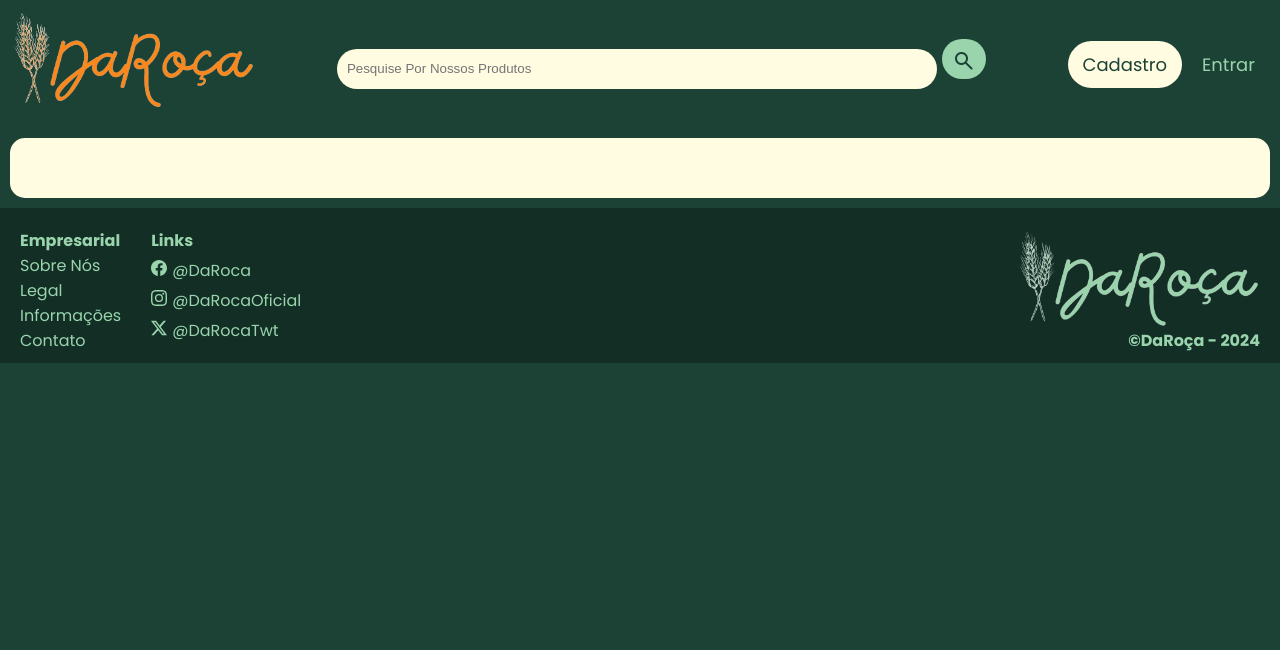
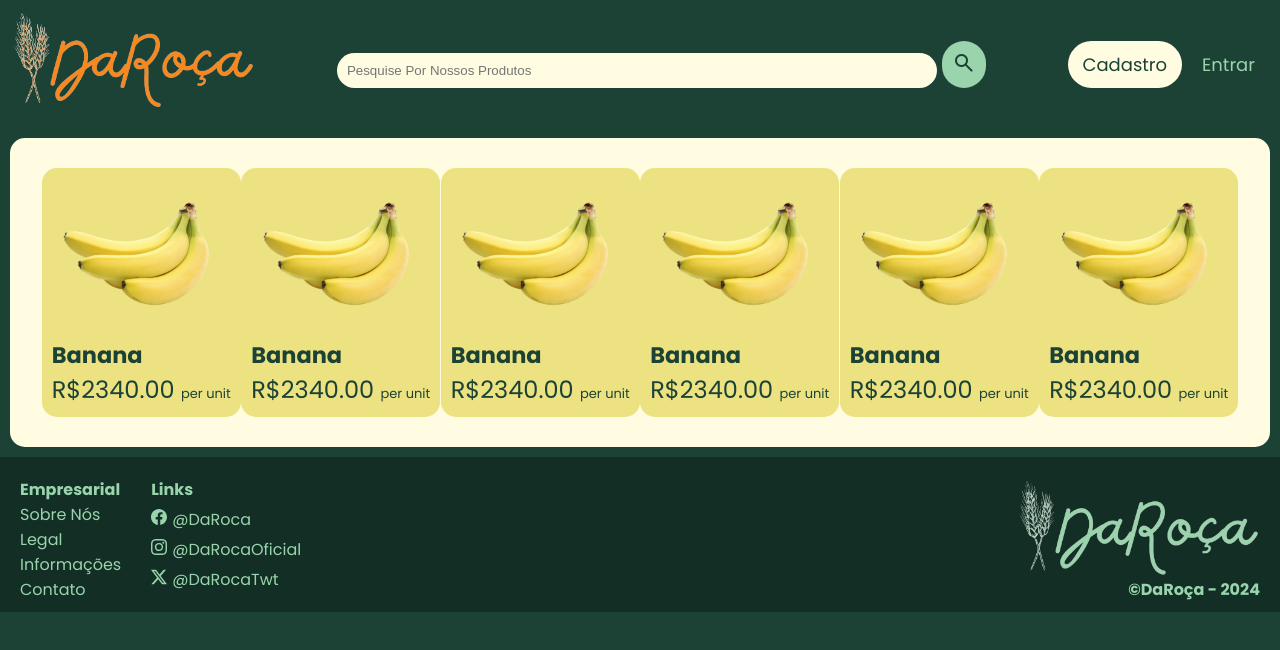
Before and after one commit to MiguelOliveira22/DaRoca, a plain HTML site: page DaRoça/DaRoca/search.html in a window 1280 px wide. Drawn offline with nearby package versions, Linux system fonts and the light colour scheme.

Commit message:
meio caminho andado

```diff
--- a/DaRoça/DaRoca/index.css
+++ b/DaRoça/DaRoca/index.css
@@ -37,9 +37,13 @@ footer{
     border: 0px;
     border-radius: 25px;
     padding: 10px;
-    height: 40px;
     color: var(--color-main-backg);
     background-color: var(--color-main-contrast);
+    outline: none;
+}
+
+.searchfield{
+    flex-grow: 2;
 }
 
 .flexchild{
--- a/DaRoça/DaRoca/search.js
+++ b/DaRoça/DaRoca/search.js
@@ -13,22 +13,26 @@ document.addEventListener("DOMContentLoaded", function(){
     }
     document.querySelector("#querymain").value = returner;
 
-        //Load Page Contents
-        /*
-        <a href="product.html" class="nodecoration">
-            <div class="prod">
-                <div class="flex centralizenormal">
-                    <img src="images/banana.png" alt="" height="160" width="160">
-                </div>
-                <h3 class="smallname">Name Product</h3>
-                <p class="small">R$ 24.00 <small class="small">per unit</small></p>
-            </div>
-        </a>
-        */
-
     const nProducts = 6;
-    let file = getInfo()
-    let product = JSON.parse(file)
+    let product = [
+        {"name": "Banana", "url": "banana-prata", "img": "./images/banana.png", "value": "R$2340.00", "unit": "per unit"},
+        {"name": "Banana", "url": "banana-prata", "img": "./images/banana.png", "value": "R$2340.00", "unit": "per unit"},
+        {"name": "Banana", "url": "banana-prata", "img": "./images/banana.png", "value": "R$2340.00", "unit": "per unit"},
+        {"name": "Banana", "url": "banana-prata", "img": "./images/banana.png", "value": "R$2340.00", "unit": "per unit"},
+        {"name": "Banana", "url": "banana-prata", "img": "./images/banana.png", "value": "R$2340.00", "unit": "per unit"},
+        {"name": "Banana", "url": "banana-prata", "img": "./images/banana.png", "value": "R$2340.00", "unit": "per unit"},
+        {"name": "Banana", "url": "banana-prata", "img": "./images/banana.png", "value": "R$2340.00", "unit": "per unit"},
+        {"name": "Banana", "url": "banana-prata", "img": "./images/banana.png", "value": "R$2340.00", "unit": "per unit"},
+        {"name": "Banana", "url": "banana-prata", "img": "./images/banana.png", "value": "R$2340.00", "unit": "per unit"},
+        {"name": "Banana", "url": "banana-prata", "img": "./images/banana.png", "value": "R$2340.00", "unit": "per unit"},
+        {"name": "Banana", "url": "banana-prata", "img": "./images/banana.png", "value": "R$2340.00", "unit": "per unit"},
+        {"name": "Banana", "url": "banana-prata", "img": "./images/banana.png", "value": "R$2340.00", "unit": "per unit"},
+        {"name": "Banana", "url": "banana-prata", "img": "./images/banana.png", "value": "R$2340.00", "unit": "per unit"},
+        {"name": "Banana", "url": "banana-prata", "img": "./images/banana.png", "value": "R$2340.00", "unit": "per unit"},
+        {"name": "Banana", "url": "banana-prata", "img": "./images/banana.png", "value": "R$2340.00", "unit": "per unit"},
+        {"name": "Banana", "url": "banana-prata", "img": "./images/banana.png", "value": "R$2340.00", "unit": "per unit"},
+        {"name": "Banana", "url": "banana-prata", "img": "./images/banana.png", "value": "R$2340.00", "unit": "per unit"}
+    ]
     for(let j = 0; j < nProducts; j ++){
         if(true){
             let creator = document.createElement("a");
@@ -71,9 +75,3 @@ document.addEventListener("DOMContentLoaded", function(){
         }
     }
 }, false)
-
-async function getInfo(){
-    let a = await fetch("products.json");
-    let b = await a.json();
-    return b;
-}
```
Also changed, not shown: DaRoça/DaRoca/index.html (+10 -8 lines).
